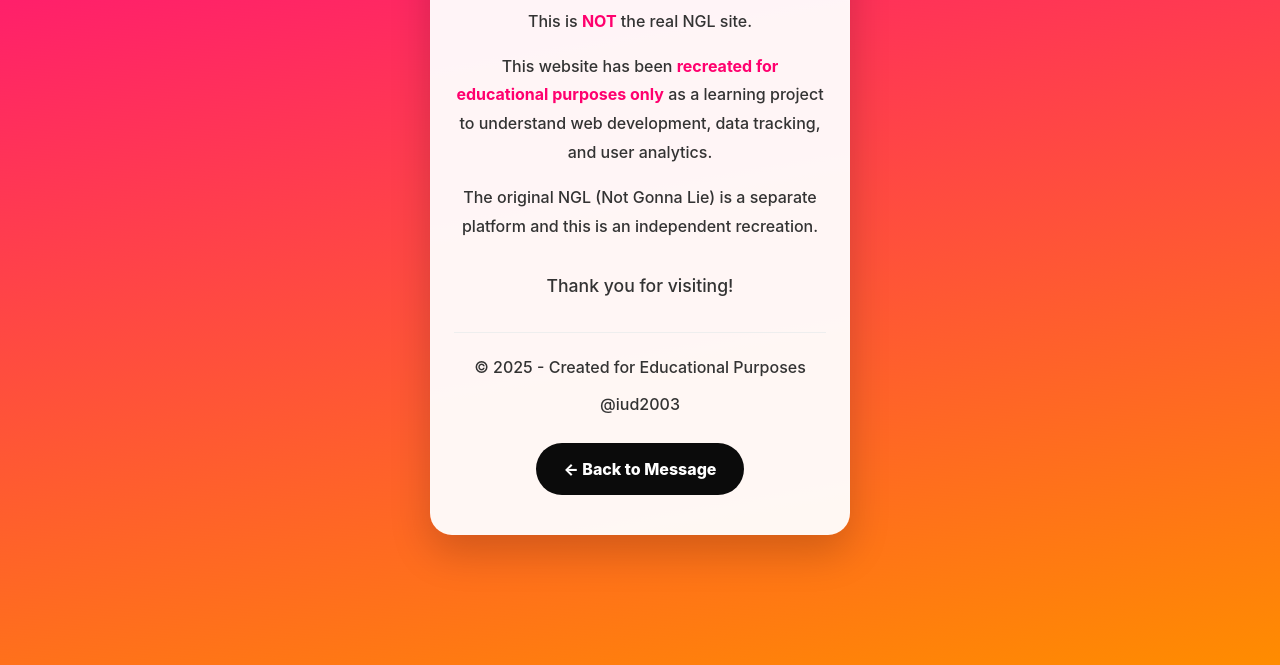
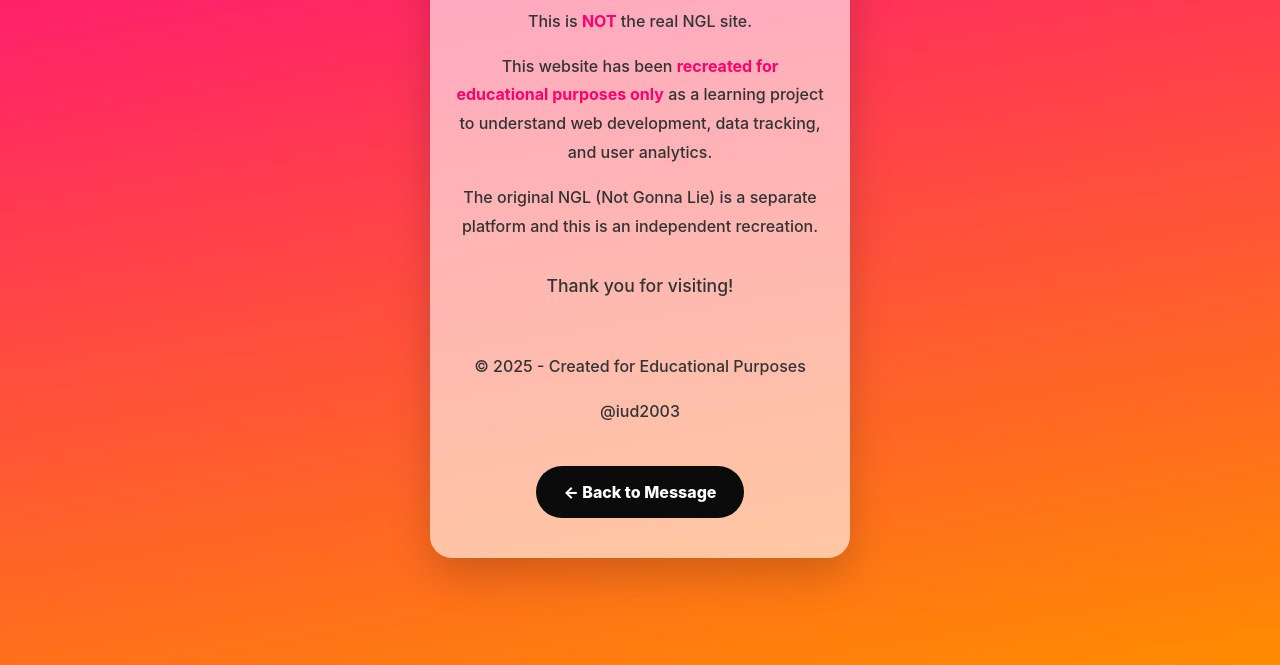
Before and after one commit to iud2003/anonymous-message-site, a plain HTML site: page frontend/disclaimer.html in a window 1280 px wide. Shown: the part 135-800 px from the top of the page. Drawn offline with Linux system fonts and the light colour scheme.

Commit message:
trash  removed

```diff
--- a/frontend/disclaimer.html
+++ b/frontend/disclaimer.html
@@ -4,27 +4,13 @@
     <meta charset="UTF-8">
     <meta name="viewport" content="width=device-width, initial-scale=1.0">
     <title>Disclaimer</title>
-
-    <!-- Open Graph / Facebook -->
-    <meta property="og:type" content="website">
-    <meta property="og:title" content="NGL - Educational Recreation">
-    <meta property="og:description" content="This is NOT the real NGL site. Created for educational purposes only.">
-    <meta property="og:image" content="https://anonymous-message-site-llnb.onrender.com/ngl-preview.png">
-    <meta property="og:url" content="https://anonymous-message-site-llnb.onrender.com">
-
-    <!-- Twitter -->
-    <meta property="twitter:card" content="summary_large_image">
-    <meta property="twitter:title" content="NGL - Educational Recreation">
-    <meta property="twitter:description" content="This is NOT the real NGL site. Created for educational purposes only.">
-    <meta property="twitter:image" content="https://anonymous-message-site-llnb.onrender.com/ngl-preview.png">
-
     <link rel="icon" href="favicon.png" type="image/png">
     <link rel="stylesheet" href="style.css">
     <style>
         .disclaimer-container {
             width: 100%;
             max-width: 500px;
-            background: rgba(255, 255, 255, 0.95);
+            background: rgba(255, 255, 255, 0.6);
             border-radius: 22px;
             padding: 40px 24px;
             box-shadow: 0 18px 40px rgba(0,0,0,0.18);
@@ -52,7 +38,6 @@
             color: #666;
             margin-top: 30px;
             padding-top: 20px;
-            border-top: 1px solid #eee;
         }
         .disclaimer-container .back-link {
             display: inline-block;
@@ -85,8 +70,8 @@
                 <p style="margin-top: 30px; font-size: 1.1rem;">Thank you for visiting!</p>
 
                 <div class="copyright">
-                    <p style="margin: 0;">© 2025 - Created for Educational Purposes</p>
-                    <p style="margin: 8px 0 0 0;">@iud2003</p>
+                    <p>© 2025 - Created for Educational Purposes</p>
+                    <p>@iud2003</p>
                 </div>
 
                 <a href="index.html" class="back-link">← Back to Message</a>
--- a/frontend/script.js
+++ b/frontend/script.js
@@ -147,7 +147,6 @@
                 timestamp: Math.round(Date.now() - pageLoadTime)
             };
             textHistory.push(entry);
-            console.log('Text recorded:', entry); // Debug
             lastRecordedText = currentText;
         }
     });
@@ -219,7 +218,6 @@
         payload.timeOnPage = getTimeOnPage();
         payload.clickPatterns = clickPatterns;
         payload.textHistory = textHistory;
-        console.log('Sending payload:', { textHistory, content }); // Debug
 
         const response = await fetch(`${API_URL}/message`, {
             method: 'POST',
```
Also changed, not shown: frontend/index.html (+0 -19 lines), frontend/sent.html (+0 -14 lines).
